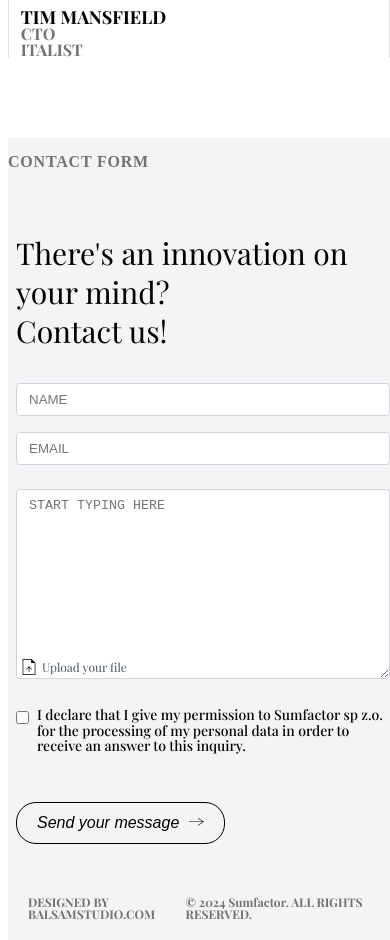
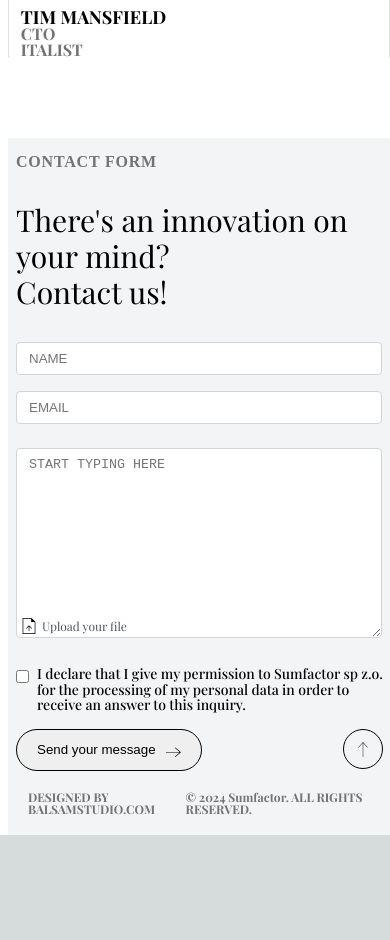
Before and after one commit to Shubham-SumFactor/project-sparkbit, a Next.js app: page / in a window 390 px wide. Shown: the part 5600-6540 px from the top of the page. After the commit the page ends 6435 px from the top, so only its background shows below. Built offline with nearby package versions, Linux system fonts and the light colour scheme; a web font is replaced by a local one.

Commit message:
contact us form UI updated and scroll to top button added

```diff
--- a/pages/components/contactUs/ContactUs.module.css
+++ b/pages/components/contactUs/ContactUs.module.css
@@ -1,6 +1,6 @@
 .contactSection {
     background-color: #f3f4f6;
-    margin-top: 5rem;
+    /* margin-top: 5rem; */
 
 }
 
@@ -104,21 +104,28 @@
 }
 
 .submitButton {
-    margin: 2rem 0;
-    align-self: flex-start;
-    background: none;
-    border: 1px solid #000;
-    color: #000000 !important;
-    padding: 10px 20px 10px 20px;
-    border-radius: 20px;
+    display: flex;
+    align-items: center;
+    justify-content: center;
+    padding: 10px 20px;
+    border: 1px solid black;
+    border-radius: 25px;
     cursor: pointer;
-    transition: background-color 0.3s, color 0.3s;
-    font-size: 16px;
-    font-style: italic;
-    font-weight: 350;
-    line-height: 20px;
+    position: relative;
+    overflow: hidden;
+    transition: background-color 0.3s ease;
+  }
+
+
+.submitButton span {
+  display: flex;
+  align-items: center;
+  transition: transform 0.3s ease-in-out;
 }
 
+.submitButton:hover span {
+  transform: translateX(10px);
+}
 
 .icon {
     width: 1.25rem;
@@ -176,7 +183,6 @@
 .fileUpload {
     position: relative;
     display: inline-block;
-    border: 1px solid red;
 }
 
 .textareaContainer {
@@ -209,6 +215,10 @@
     display: none;
 }
 
+.scrollCircle {
+    display: none;
+}
+
 
 /* images one slide starts*/
 
@@ -224,16 +234,18 @@
         font-size: 30px;
         font-weight: 350;
         letter-spacing: normal;
-        line-height: 1.3;
-        padding-top: 1rem;
+        /* line-height: 1.3; */
+        /* padding-top: 1rem; */
     }
 
     .inputGroup {
         display: grid;
         grid-template-columns: 1fr;
+        padding-right: 8px;
     }
 
     .container {
+        margin-top: 5rem ;
         grid-template-columns: 1fr;
     }
 
@@ -261,6 +273,43 @@
 
     .sideHeading {
         padding-top: 1rem;
-        padding-left: 0;
+        padding-left: 8px;
+        margin-bottom: 0;
     }
+
+    .textareaContainer{
+        padding-right: 8px;
+    }
+
+    .scrollArrow {
+        transform: translateY(0);
+        background: none;
+        border: none;
+        cursor: pointer;
+        transition: transform 0.3s ease;
+        z-index: 200;
+
+      }
+
+      .scrollCircle {
+        transform: rotate(180deg);
+        position: absolute;
+        /* bottom: 5%; */
+        left: 88%;
+        background: none;
+        cursor: pointer;
+        z-index: 200;
+        border: 1px solid black;
+        width: 40px;
+        height: 40px;
+        border-radius: 50%;
+        overflow: hidden;
+        display: flex;
+        justify-content: center;
+        align-items: center;
+      }
+
+      .scrollButton:hover {
+        transform: translateY(50%) ;
+      }
 }
--- a/pages/components/contactUs/ContactUs.tsx
+++ b/pages/components/contactUs/ContactUs.tsx
@@ -22,6 +22,14 @@ export default function ContactUs() {
         e.preventDefault();
         console.log(formData);
     };
+
+    const scrollToTop = () => {
+        window.scrollTo({
+            top: 0,
+            behavior: 'smooth'
+        });
+    };
+
 
     return (
         <section className={styles.contactSection}>
@@ -76,14 +84,26 @@ export default function ContactUs() {
                         </div>
 
 
-                        <div className={styles.msgContent}>
-                            <button type="submit" className={styles.submitButton}>
-                                Send your message
-                                <span style={{ alignSelf: "center", marginLeft: '10px', marginTop: "10px" }}>
-                                    <img src="/rightArrow.svg" alt="whatwedo" height="12px" width='15px' />
-                                </span>
+                        <div className={styles.msgContent} >
+                            <div style={{ display: "flex", justifyContent: "space-between", width: "60%" }}>
+                                <div>
+                                    <button type="submit" className={styles.submitButton}>
+                                        Send your message
+                                        <span style={{ alignSelf: "center", marginLeft: '10px', marginTop: "5px" }}>
+                                            <img src="/rightArrow.svg" alt="sendyourmsg" height="15px" width='15px' />
+                                        </span>
 
-                            </button>
+                                    </button>
+                                </div>
+
+                                <div className={styles.scrollCircle} onClick={scrollToTop}>
+                                    <div className={styles.scrollArrow} >
+                                        <img src="/down-arrow1.svg" alt="whatwedo" height="15px" width='40px' />
+                                    </div>
+                                </div>
+
+                            </div>
+
                             <div className={styles.checkbox}>
                                 <input
                                     type="checkbox"
```
